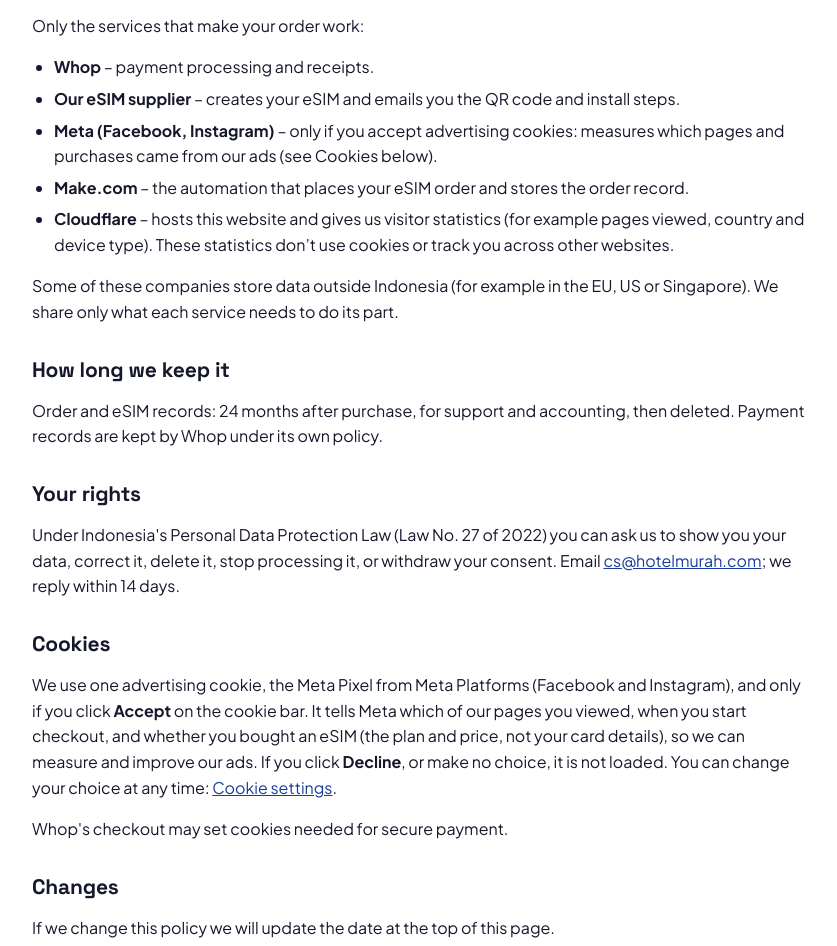
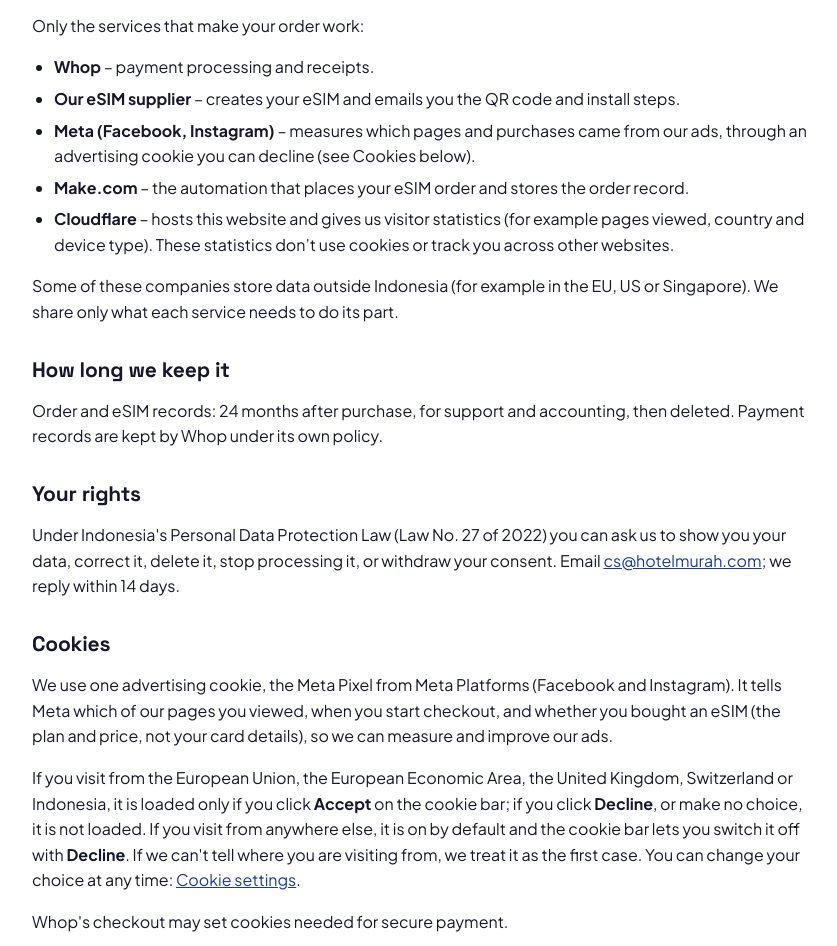
Before and after one commit to TravelindoID/travelindo-website, a plain HTML site: page privacy.html in a window 1280 px wide. Shown: the part 906-1852 px from the top of the page, without its empty margins (218-1055 px from the left). Drawn offline with Linux system fonts and the light colour scheme; no server answers.

Commit message:
Privacy Policy: explain cookie rules by country
Updated the last updated date and clarified cookie usage details.

```diff
--- a/privacy.html
+++ b/privacy.html
@@ -70,7 +70,7 @@ footer a{color:#fff;margin-right:20px} footer .legal{color:#B3BAE6;font-size:13p
 <nav><a href="/refund.html">Refunds</a><a href="/privacy.html">Privacy</a><a href="/terms.html">Terms</a></nav></div></header>
 <main><div class="wrap">
 <h1>Privacy Policy</h1>
-<p class="updated">Last updated: 16 November 2026</p>
+<p class="updated">Last updated: 20 November 2026</p>
 <p>We collect only what we need to sell you an eSIM and deliver it: your email, your order and payment details (handled by Whop), and the eSIM itself. We never sell your data.</p>
 <h2>Who we are</h2>
 <p>Travelindo is run by Hotelmurah, Jakarta, Indonesia. Contact for privacy questions: <a href="mailto:cs@hotelmurah.com">cs@hotelmurah.com</a>.</p>
@@ -88,7 +88,7 @@ footer a{color:#fff;margin-right:20px} footer .legal{color:#B3BAE6;font-size:13p
 <ul>
 <li><strong>Whop</strong> – payment processing and receipts.</li>
 <li><strong>Our eSIM supplier</strong> – creates your eSIM and emails you the QR code and install steps.</li>
-<li><strong>Meta (Facebook, Instagram)</strong> – only if you accept advertising cookies: measures which pages and purchases came from our ads (see Cookies below).</li>
+<li><strong>Meta (Facebook, Instagram)</strong> – measures which pages and purchases came from our ads, through an advertising cookie you can decline (see Cookies below).</li>
 <li><strong>Make.com</strong> – the automation that places your eSIM order and stores the order record.</li>
 <li><strong>Cloudflare</strong> – hosts this website and gives us visitor statistics (for example pages viewed, country and device type). These statistics don’t use cookies or track you across other websites.</li>
 </ul>
@@ -98,7 +98,8 @@ footer a{color:#fff;margin-right:20px} footer .legal{color:#B3BAE6;font-size:13p
 <h2>Your rights</h2>
 <p>Under Indonesia's Personal Data Protection Law (Law No. 27 of 2022) you can ask us to show you your data, correct it, delete it, stop processing it, or withdraw your consent. Email <a href="mailto:cs@hotelmurah.com">cs@hotelmurah.com</a>; we reply within 14 days.</p>
 <h2 id="cookies">Cookies</h2>
-<p>We use one advertising cookie, the Meta Pixel from Meta Platforms (Facebook and Instagram), and only if you click <strong>Accept</strong> on the cookie bar. It tells Meta which of our pages you viewed, when you start checkout, and whether you bought an eSIM (the plan and price, not your card details), so we can measure and improve our ads. If you click <strong>Decline</strong>, or make no choice, it is not loaded. You can change your choice at any time: <a href="#cookies" onclick="if(window.tlCookieSettings){tlCookieSettings();}return false;">Cookie settings</a>.</p>
+<p>We use one advertising cookie, the Meta Pixel from Meta Platforms (Facebook and Instagram). It tells Meta which of our pages you viewed, when you start checkout, and whether you bought an eSIM (the plan and price, not your card details), so we can measure and improve our ads.</p>
+<p>If you visit from the European Union, the European Economic Area, the United Kingdom, Switzerland or Indonesia, it is loaded only if you click <strong>Accept</strong> on the cookie bar; if you click <strong>Decline</strong>, or make no choice, it is not loaded. If you visit from anywhere else, it is on by default and the cookie bar lets you switch it off with <strong>Decline</strong>. If we can't tell where you are visiting from, we treat it as the first case. You can change your choice at any time: <a href="#cookies" onclick="if(window.tlCookieSettings){tlCookieSettings();}return false;">Cookie settings</a>.</p>
 <p>Whop's checkout may set cookies needed for secure payment.</p>
 <h2>Changes</h2>
 <p>If we change this policy we will update the date at the top of this page.</p>
```
